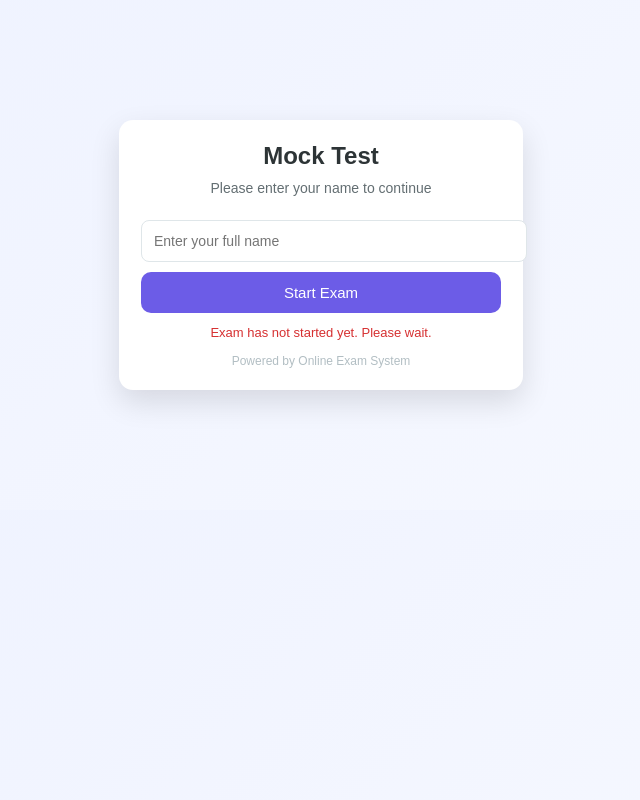
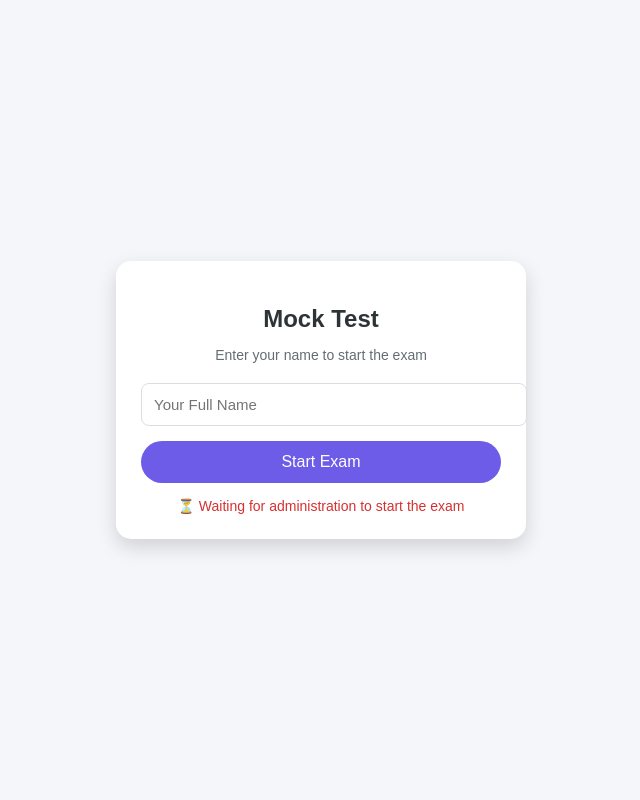
Before and after one commit to manojnehra1801-beep/Online-mock-platform, a Flask app: page / in a window 1280 px wide. Shown: the whole page, without its empty margins (319-959 px from the left). Run offline with Flask 3, Linux system fonts and the light colour scheme.

Commit message:
Update login.html

```diff
--- a/templates/login.html
+++ b/templates/login.html
@@ -3,85 +3,96 @@
 <head>
 <meta charset="UTF-8">
 <meta name="viewport" content="width=device-width, initial-scale=1.0">
-<title>Mock Test Login</title>
+
+<title>Student Login | Mock Test</title>
+
+<!-- ✅ PWA -->
+<link rel="manifest" href="/manifest.json">
+<meta name="theme-color" content="#6c5ce7">
 
 <style>
 body{
     margin:0;
-  font-family: Arial, sans-serif;
-  background: linear-gradient(135deg,#eef2ff,#f7f9ff);
+    height:100vh;
+    display:flex;
+    justify-content:center;
+    align-items:center;
+    background:#f5f6fa;
+    font-family:Arial, sans-serif;
 }
-.container{
+
+.card{
+    background:#fff;
+    width:90%;
     max-width:360px;
-  margin:120px auto;
-  background:#ffffff;
-  padding:22px;
-  border-radius:14px;
-  box-shadow:0 12px 30px rgba(0,0,0,.12);
+    padding:25px;
+    border-radius:15px;
+    box-shadow:0 8px 20px rgba(0,0,0,0.15);
     text-align:center;
 }
+
 h2{
-  margin:0 0 10px;
+    margin-bottom:5px;
     color:#2d3436;
 }
 p{
-  margin:6px 0 14px;
     color:#636e72;
     font-size:14px;
+    margin-bottom:20px;
 }
+
 input{
     width:100%;
     padding:12px;
-  margin:10px 0;
+    margin-bottom:15px;
     border-radius:8px;
-  border:1px solid #dfe6e9;
-  font-size:14px;
+    border:1px solid #dcdde1;
+    font-size:15px;
 }
+
 button{
     width:100%;
     padding:12px;
+    border:none;
+    border-radius:25px;
     background:#6c5ce7;
     color:#fff;
-  border:none;
-  border-radius:10px;
-  font-size:15px;
+    font-size:16px;
     cursor:pointer;
 }
-button:hover{
-  background:#5a4bdc;
-}
-.note{
-  margin-top:12px;
-  font-size:13px;
+
+.wait{
+    margin-top:15px;
     color:#d63031;
-}
-.footer{
-  margin-top:14px;
-  font-size:12px;
-  color:#b2bec3;
+    font-size:14px;
 }
 </style>
 </head>
 
 <body>
 
-<div class="container">
+<div class="card">
     <h2>Mock Test</h2>
-  <p>Please enter your name to continue</p>
+    <p>Enter your name to start the exam</p>
 
     <form method="post">
-    <input type="text" name="name" placeholder="Enter your full name" required>
+        <input type="text" name="name" placeholder="Your Full Name" required>
         <button type="submit">Start Exam</button>
     </form>
 
-  {% if not EXAM_ACTIVE %}
-    <div class="note">Exam has not started yet. Please wait.</div>
+    {% if not exam_active %}
+        <div class="wait">
+            ⏳ Waiting for administration to start the exam
+        </div>
     {% endif %}
+</div>
 
-  <div class="footer">
-    Powered by Online Exam System
-  </div>
-</div>
+<!-- ✅ SERVICE WORKER REGISTER -->
+<script>
+if ("serviceWorker" in navigator) {
+    navigator.serviceWorker.register("/service-worker.js");
+}
+</script>
 
 </body>
 </html>
```
Lines whose indentation alone changed are shown as unchanged.
